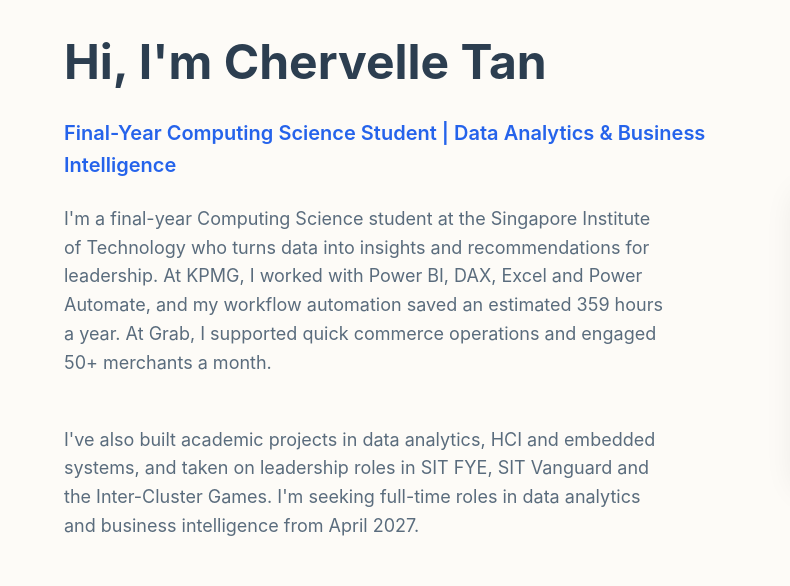
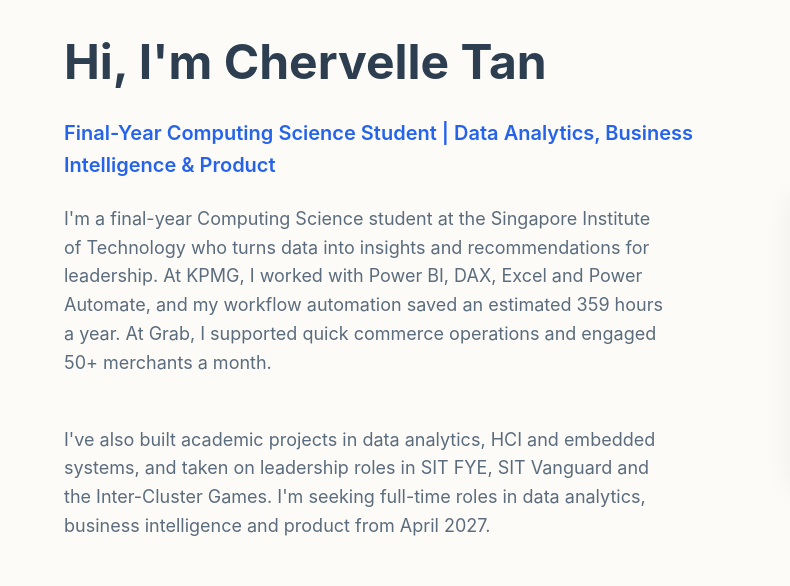
Before and after one commit to annulate/portfolio, a plain HTML site: page index.html in a window 1280 px wide. Shown: the part 105-691 px from the top of the page, 0-790 px from the left. Drawn offline with Linux system fonts and the light colour scheme.

Commit message:
Updated bio

```diff
--- a/index.html
+++ b/index.html
@@ -27,7 +27,7 @@
             <div class="hero-content">
                 <div class="hero-text">
                     <h1>Hi, I'm Chervelle Tan</h1>
-                    <p class="subtitle">Final-Year Computing Science Student | Data Analytics & Business Intelligence</p>
+                    <p class="subtitle">Final-Year Computing Science Student | Data Analytics, Business Intelligence & Product</p>
                     <p class="description">
                         I'm a final-year Computing Science student at the Singapore Institute of Technology who turns data into
                         insights and recommendations for leadership. At KPMG, I worked with Power BI, DAX, Excel and Power Automate,
@@ -36,8 +36,8 @@
                     </p>
                     <p class="description">
                         I've also built academic projects in data analytics, HCI and embedded systems, and taken on leadership
-                        roles in SIT FYE, SIT Vanguard and the Inter-Cluster Games. I'm seeking full-time roles in data analytics
-                        and business intelligence from April 2027.
+                        roles in SIT FYE, SIT Vanguard and the Inter-Cluster Games. I'm seeking full-time roles in data analytics,
+                        business intelligence and product from April 2027.
                     </p>
                     <div class="cta-buttons">
                         <a href="#projects" class="btn btn-primary">View Projects</a>
```
Also changed, not shown: 1 other file.
